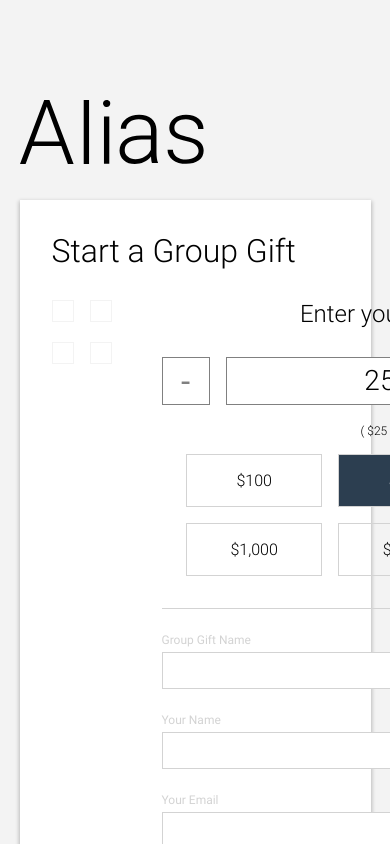
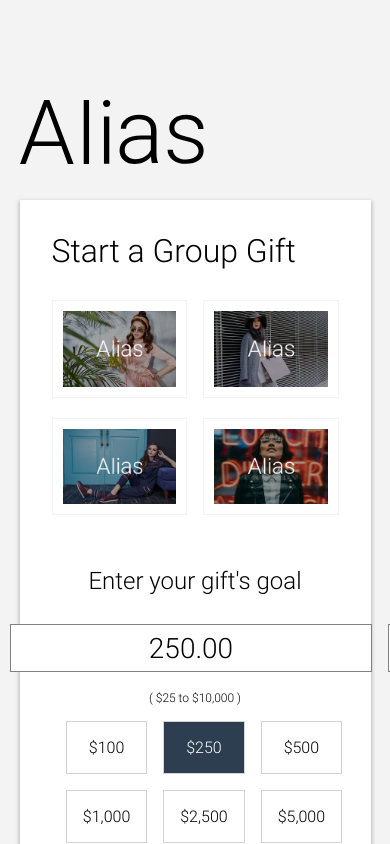
Before and after one commit to edlsto/alias, a Vue app: page / in a window 390 px wide. Built offline with nearby package versions, Linux system fonts and the light colour scheme.

Commit message:
Add media queries

```diff
--- a/src/views/Preview.vue
+++ b/src/views/Preview.vue
@@ -63,6 +63,7 @@ export default class Preview extends Vue {
 
 .btnCtn {
   width: 500px;
+  max-width: 90%;
   margin: 2.5em auto 0;
 }
 
--- a/src/views/Start.vue
+++ b/src/views/Start.vue
@@ -295,4 +295,14 @@ export default class Start extends Vue {
 .actionBtn {
   margin-top: 2.5em;
 }
+
+@media screen and (max-width: 1000px) {
+  .gridCtn {
+    display: block;
+  }
+
+  .images {
+    margin-bottom: 3em;
+  }
+}
 </style>
```
